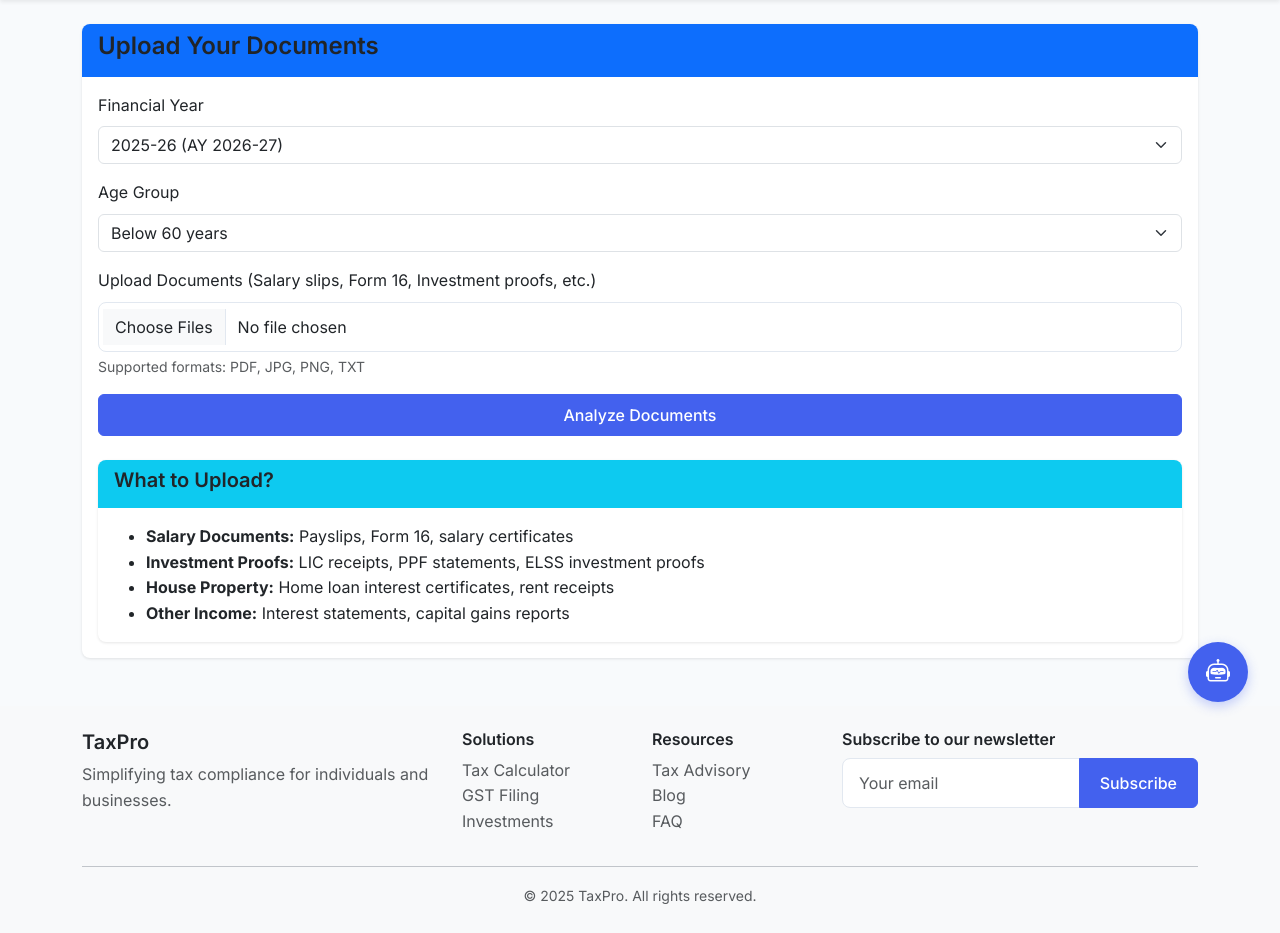
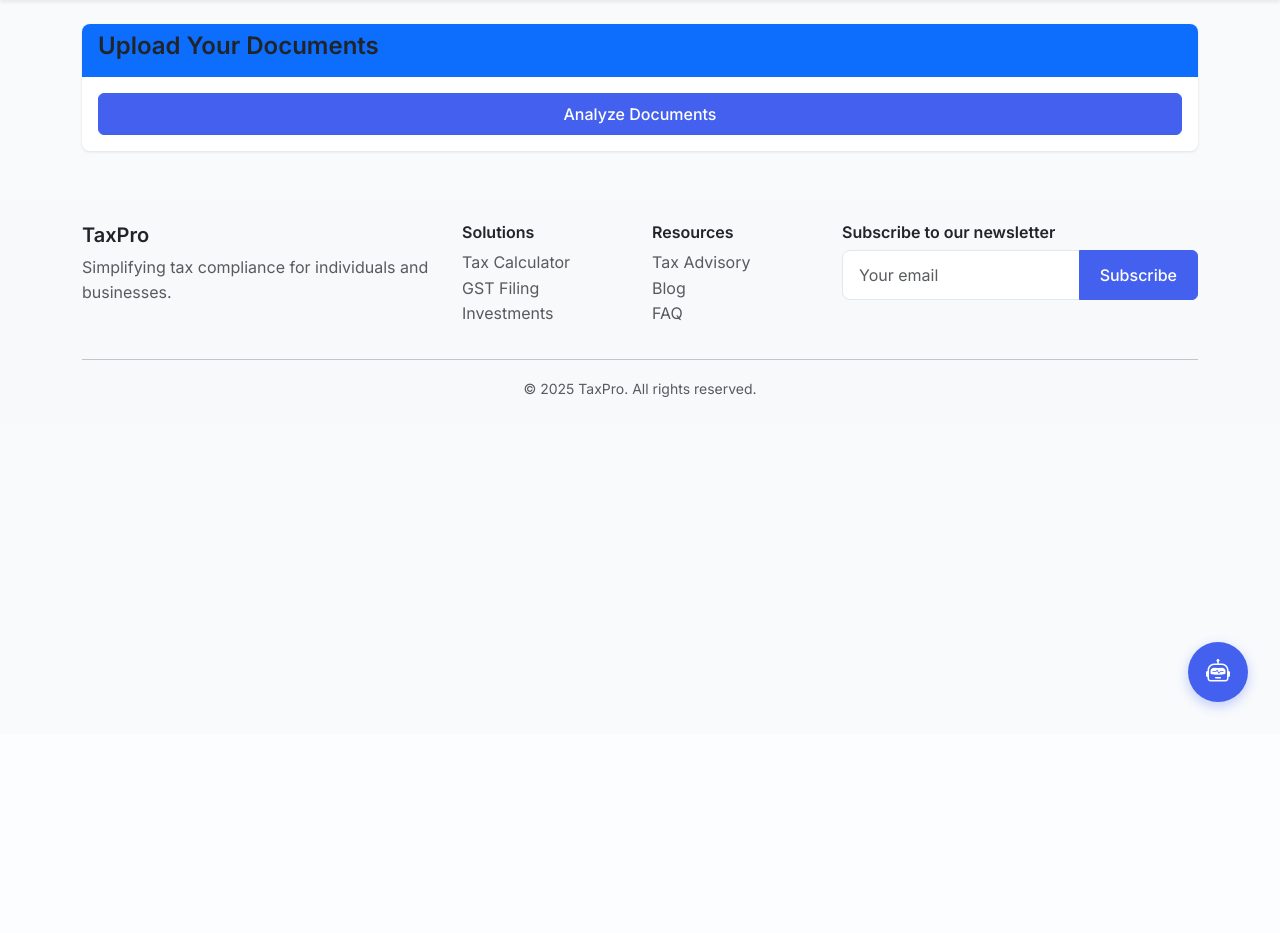
Before and after one commit to mkhekare/ITR_Bot, a Flask app: page /upload in a window 1280 px wide. Shown: the part 66-999 px from the top of the page. After the commit the page ends 777 px from the top, so only its background shows below. Run offline with Flask 3, Linux system fonts and the light colour scheme.

Commit message:
Update templates/upload.html

```diff
--- a/templates/upload.html
+++ b/templates/upload.html
@@ -6,30 +6,8 @@
         <h4>Upload Your Documents</h4>
     </div>
     <div class="card-body">
-        <form id="uploadForm" method="POST" enctype="multipart/form-data" action="{{ url_for('analyze_documents') }}">
-            <div class="mb-3">
-                <label for="financial_year" class="form-label">Financial Year</label>
-                <select class="form-select" id="financial_year" name="financial_year" required>
-                    <option value="2024-25">2024-25 (AY 2025-26)</option>
-                    <option value="2025-26" selected>2025-26 (AY 2026-27)</option>
-                </select>
-            </div>
-
-            <div class="mb-3">
-                <label for="age_group" class="form-label">Age Group</label>
-                <select class="form-select" id="age_group" name="age_group" required>
-                    <option value="below_60">Below 60 years</option>
-                    <option value="senior">60-80 years (Senior Citizen)</option>
-                    <option value="super_senior">Above 80 years (Super Senior Citizen)</option>
-                </select>
-            </div>
-
-            <div class="mb-3">
-                <label for="files" class="form-label">Upload Documents (Salary slips, Form 16, Investment proofs, etc.)</label>
-                <input class="form-control" type="file" id="files" name="files" multiple required accept=".pdf,.jpg,.jpeg,.png,.txt">
-                <div class="form-text">Supported formats: PDF, JPG, PNG, TXT</div>
-            </div>
-
+        <form id="uploadForm" method="POST" enctype="multipart/form-data">
+            <!-- Your existing form fields -->
             <div class="d-grid gap-2">
                 <button type="submit" class="btn btn-primary" id="analyzeBtn">
                     <span id="submitText">Analyze Documents</span>
@@ -37,35 +15,48 @@
                 </button>
             </div>
         </form>
-
-        <div class="card mt-4 d-none" id="uploadTips">
-            <div class="card-header bg-info text-white">
-                <h5>What to Upload?</h5>
-            </div>
-            <div class="card-body">
-                <ul class="mb-0">
-                    <li><strong>Salary Documents:</strong> Payslips, Form 16, salary certificates</li>
-                    <li><strong>Investment Proofs:</strong> LIC receipts, PPF statements, ELSS investment proofs</li>
-                    <li><strong>House Property:</strong> Home loan interest certificates, rent receipts</li>
-                    <li><strong>Other Income:</strong> Interest statements, capital gains reports</li>
-                </ul>
-            </div>
-        </div>
     </div>
 </div>
 
 <script>
-document.addEventListener('DOMContentLoaded', function() {
-    // Show upload tips
-    document.getElementById('uploadTips').classList.remove('d-none');
+document.getElementById('uploadForm').addEventListener('submit', async function(e) {
+    e.preventDefault();
 
-    // Handle form submission
-    document.getElementById('uploadForm').addEventListener('submit', function(e) {
-        const btn = document.getElementById('analyzeBtn');
-        btn.disabled = true;
-        document.getElementById('submitText').textContent = 'Analyzing...';
-        document.getElementById('spinner').classList.remove('d-none');
-    });
+    const btn = document.getElementById('analyzeBtn');
+    const spinner = document.getElementById('spinner');
+    const submitText = document.getElementById('submitText');
+
+    // Show loading state
+    btn.disabled = true;
+    submitText.textContent = 'Analyzing...';
+    spinner.classList.remove('d-none');
+
+    try {
+        const formData = new FormData(this);
+
+        const response = await fetch('/upload', {
+            method: 'POST',
+            body: formData
+        });
+
+        const result = await response.json();
+
+        if (result.error) {
+            throw new Error(result.error);
+        }
+
+        // Redirect to results page on success
+        window.location.href = result.redirect;
+
+    } catch (error) {
+        // Show error message
+        alert('Error: ' + error.message);
+
+        // Reset button state
+        btn.disabled = false;
+        submitText.textContent = 'Analyze Documents';
+        spinner.classList.add('d-none');
+    }
 });
 </script>
 {% endblock %}
```
